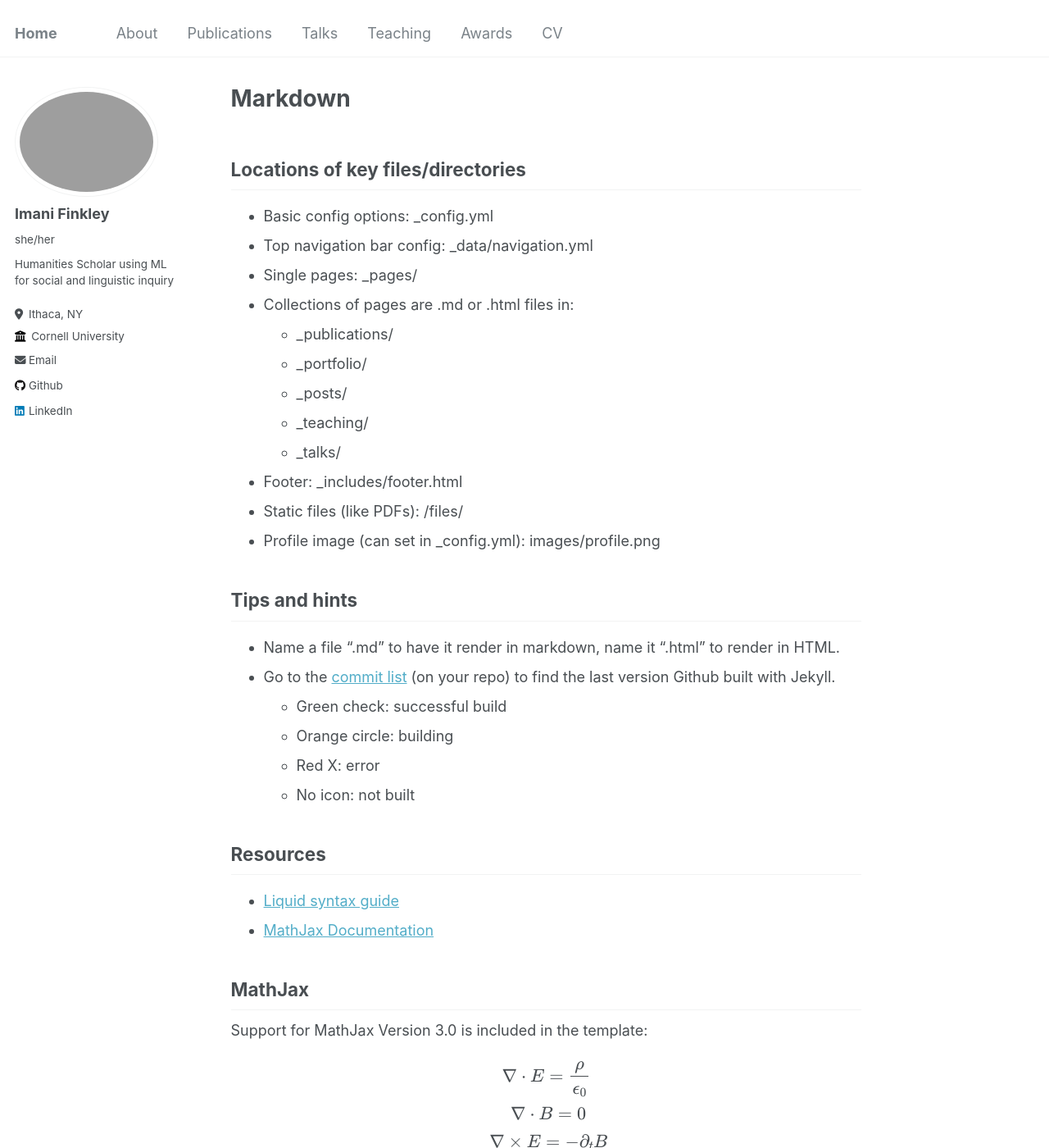
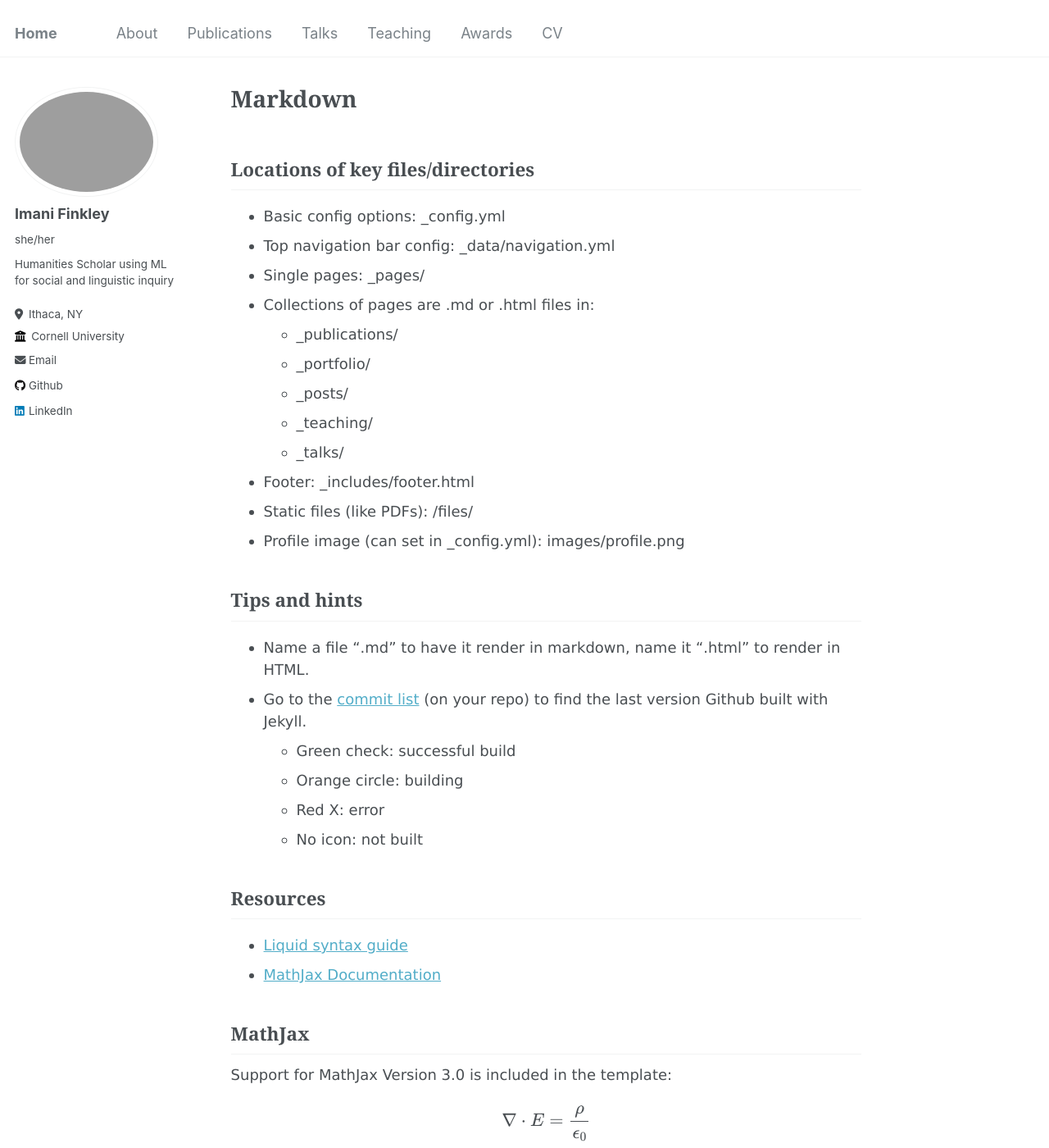
Before and after one commit to imanif/imanif.github.io, a Jekyll site: the page built from _pages/markdown.md, in a window 1280 px wide and 1400 px high. Shown: the whole window at 82% size. Built offline with Jekyll 4.4.1, drawn with Linux system fonts in a browser that asks for light colours.

Commit message:
new fonts

```diff
--- a/_layouts/default.html
+++ b/_layouts/default.html
@@ -6,9 +6,28 @@ layout: compress
 
 <!doctype html>
 <html lang="{{ site.locale | slice: 0,2 }}" class="no-js">
+
 <head>
   {% include head.html %}
   {% include head/custom.html %}
+
+  <style>
+    @import url('https://fonts.googleapis.com/css2?family=Spectral:wght@700&family=Rubik&display=swap');
+
+    body {
+      margin: 0;
+      font-family: 'Verdana', sans-serif;
+    }
+
+    h1,
+    h2,
+    h3,
+    h4,
+    h5,
+    h6 {
+      font-family: 'Georgia', serif;
+    }
+  </style>
 </head>
 
 <body>
@@ -28,4 +47,5 @@ layout: compress
   {% include scripts.html %}
 
 </body>
+
 </html>
--- a/_layouts/front.html
+++ b/_layouts/front.html
@@ -23,7 +23,7 @@ layout: default
   <style>
     body {
       margin: 0;
-      font-family: 'Andale Mono', monospace;
+      font-family: 'Georgia', serif;
     }
 
     .container {
```
Lines whose indentation alone changed are shown as unchanged.
